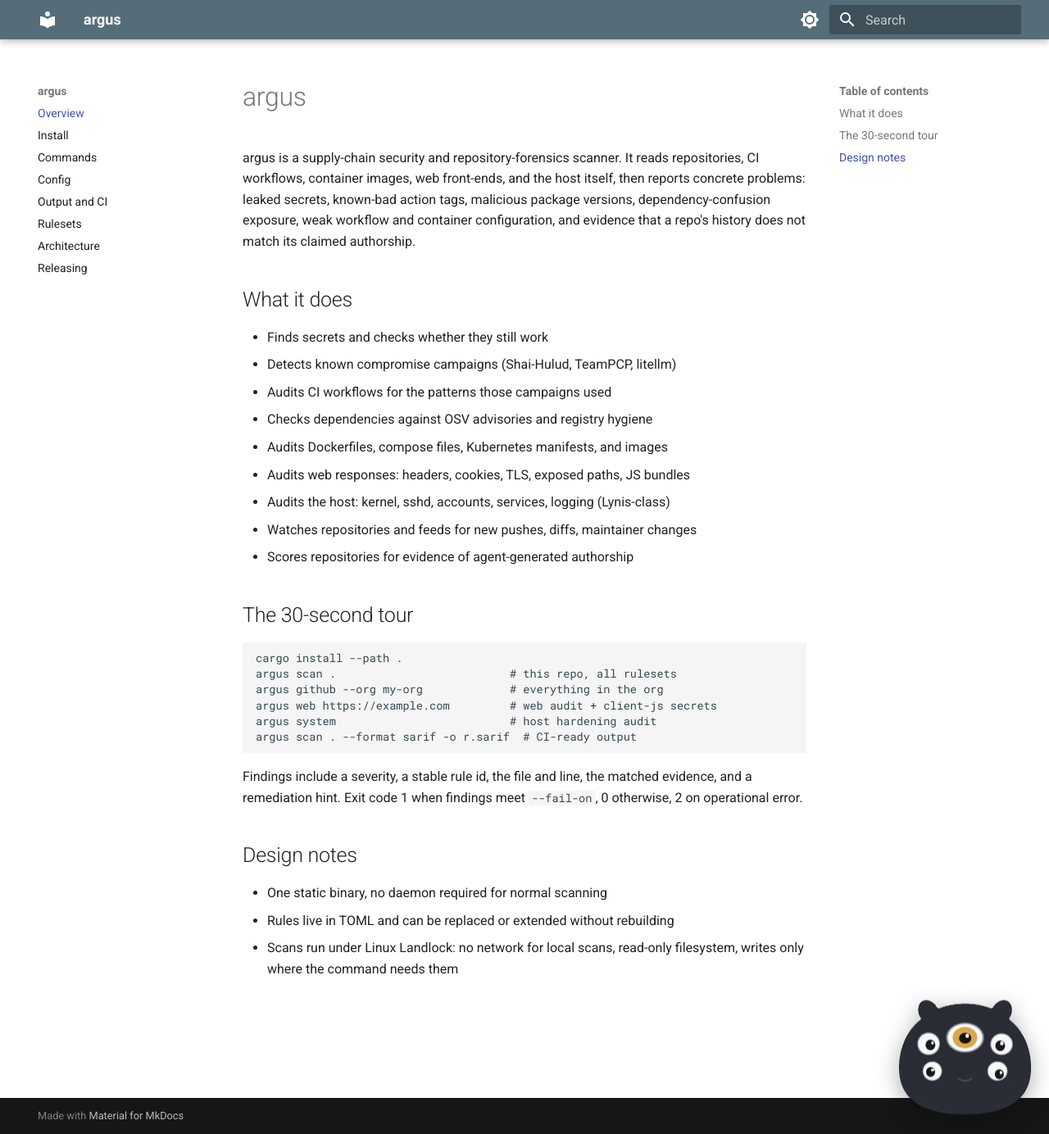
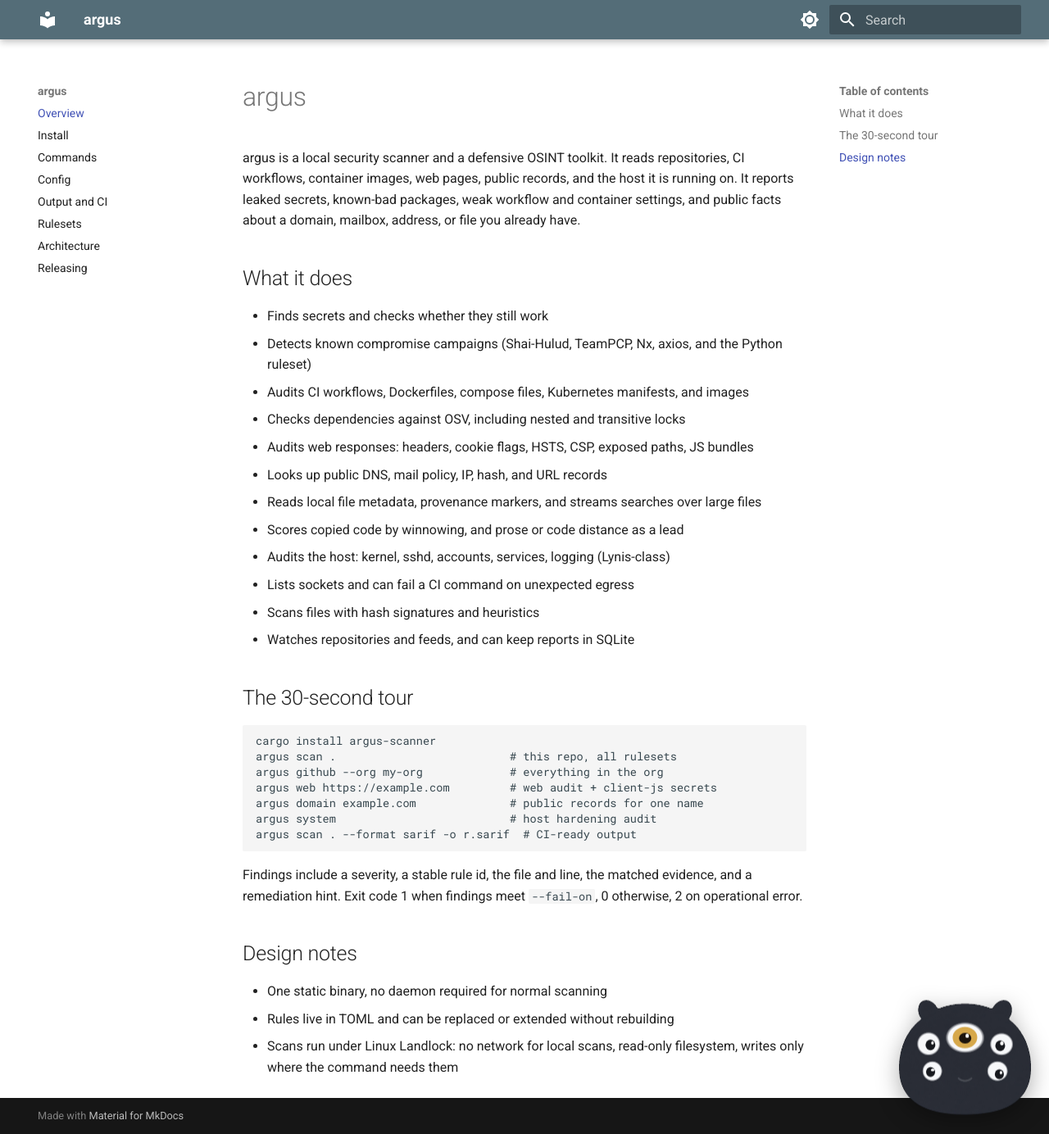
Before and after one commit to Quad4-Software/argus, an MkDocs documentation site: the page built from docs/index.md, in a window 1280 px wide and 1384 px high. Shown: the whole window at 82% size. Built offline with MkDocs 1.6.1 and Material for MkDocs 9.7.7, drawn with Linux system fonts in a browser that asks for light colours; the version menu is left out.

Commit message:
docs: describe the 0.3.0 commands and license date
Drop the extra version note and the See LICENSE line, and document chat, sockets, signatures, and threats.

````diff
--- a/docs/index.md
+++ b/docs/index.md
@@ -1,31 +1,34 @@
 # argus
 
-argus is a supply-chain security and repository-forensics scanner. It reads
-repositories, CI workflows, container images, web front-ends, and the host
-itself, then reports concrete problems: leaked secrets, known-bad action
-tags, malicious package versions, dependency-confusion exposure, weak
-workflow and container configuration, and evidence that a repo's history
-does not match its claimed authorship.
+argus is a local security scanner and a defensive OSINT toolkit. It reads
+repositories, CI workflows, container images, web pages, public records,
+and the host it is running on. It reports leaked secrets, known-bad
+packages, weak workflow and container settings, and public facts about a
+domain, mailbox, address, or file you already have.
 
 ## What it does
 
 - Finds secrets and checks whether they still work
-- Detects known compromise campaigns (Shai-Hulud, TeamPCP, litellm)
-- Audits CI workflows for the patterns those campaigns used
-- Checks dependencies against OSV advisories and registry hygiene
-- Audits Dockerfiles, compose files, Kubernetes manifests, and images
-- Audits web responses: headers, cookies, TLS, exposed paths, JS bundles
+- Detects known compromise campaigns (Shai-Hulud, TeamPCP, Nx, axios, and the Python ruleset)
+- Audits CI workflows, Dockerfiles, compose files, Kubernetes manifests, and images
+- Checks dependencies against OSV, including nested and transitive locks
+- Audits web responses: headers, cookie flags, HSTS, CSP, exposed paths, JS bundles
+- Looks up public DNS, mail policy, IP, hash, and URL records
+- Reads local file metadata, provenance markers, and streams searches over large files
+- Scores copied code by winnowing, and prose or code distance as a lead
 - Audits the host: kernel, sshd, accounts, services, logging (Lynis-class)
-- Watches repositories and feeds for new pushes, diffs, maintainer changes
-- Scores repositories for evidence of agent-generated authorship
+- Lists sockets and can fail a CI command on unexpected egress
+- Scans files with hash signatures and heuristics
+- Watches repositories and feeds, and can keep reports in SQLite
 
 ## The 30-second tour
 
 ```sh
-cargo install --path .
+cargo install argus-scanner
 argus scan .                          # this repo, all rulesets
 argus github --org my-org             # everything in the org
 argus web https://example.com         # web audit + client-js secrets
+argus domain example.com              # public records for one name
 argus system                          # host hardening audit
 argus scan . --format sarif -o r.sarif  # CI-ready output
 ```
````
Also changed, not shown: CHANGELOG.md (+18 -4 lines), README.md (+2 -2 lines), docs/architecture.md (+8 -1 lines), docs/commands.md (+40 -1 lines), docs/releasing.md (+4 -1 lines).
